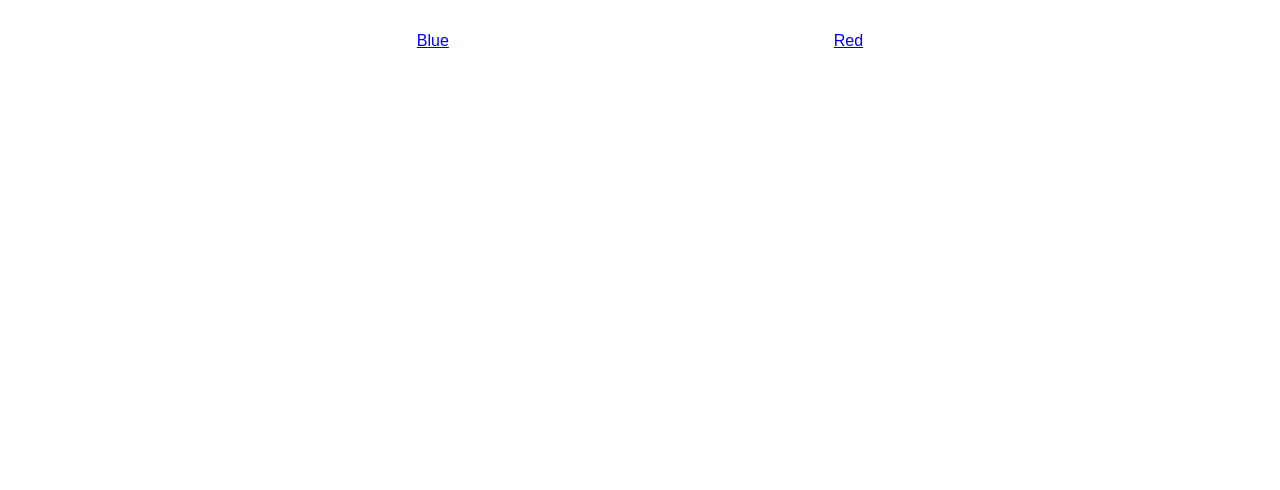
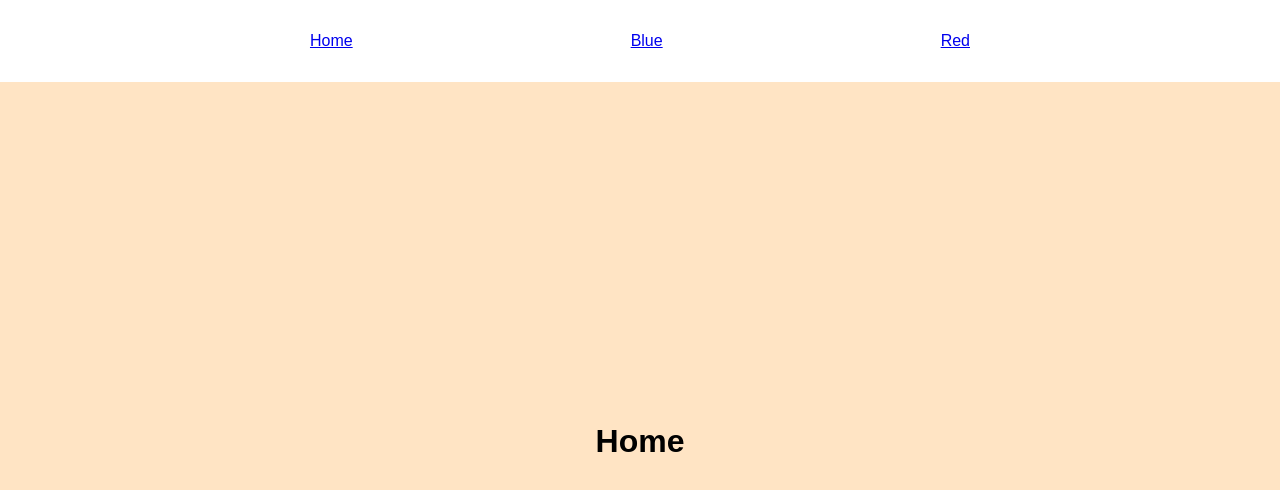
Before and after one commit to loulian444/react-router, a React (Vite) app: page / in a window 1280 px wide. Before the commit this address had no page. Shown: the top 490 px of the page. Built offline with nearby package versions, Linux system fonts and the light colour scheme.

Commit message:
added home and small tweaks

```diff
--- a/src/App.jsx
+++ b/src/App.jsx
@@ -2,22 +2,25 @@
 import { Routes, Route, Link } from "react-router-dom";
 import Blue from "./Components/Blue.jsx";
 import Red from "./Components/Red.jsx";
+import Home from "./Components/Home.jsx";
 
-function App() {
+const App = () => {
   return (
     <div id="container">
       <div id="navbar">
+        <Link to={"/"}>Home</Link>
         <Link to={"/blue"}>Blue</Link>
         <Link to={"/red"}>Red</Link>
       </div>
       <div id="main-section">
         <Routes>
+          <Route path="/" element={<Home />} />
           <Route path="/blue" element={<Blue />} />
           <Route path="/red" element={<Red />} />
         </Routes>
       </div>
     </div>
   );
-}
+};
 
 export default App;
--- a/src/Components/Blue.jsx
+++ b/src/Components/Blue.jsx
@@ -1,5 +1,9 @@
 const Blue = () => {
-  return <div className="blue"></div>;
+  return (
+    <div className="blue">
+      <h1>Blue</h1>
+    </div>
+  );
 };
 
 export default Blue;
--- /dev/null
+++ b/src/Components/Home.jsx
@@ -0,0 +1,9 @@
+const Home = () => {
+  return (
+    <div className="home">
+      <h1>Home</h1>
+    </div>
+  );
+};
+
+export default Home;
--- a/src/Components/Red.jsx
+++ b/src/Components/Red.jsx
@@ -1,5 +1,9 @@
 const Red = () => {
-  return <div className="red"></div>;
+  return (
+    <div className="red">
+      <h1>Red</h1>
+    </div>
+  );
 };
 
 export default Red;
--- a/src/index.css
+++ b/src/index.css
@@ -44,3 +44,7 @@
   background-color: #275db3;
   color: white;
 }
+
+.home {
+  background-color: bisque;
+}
```
